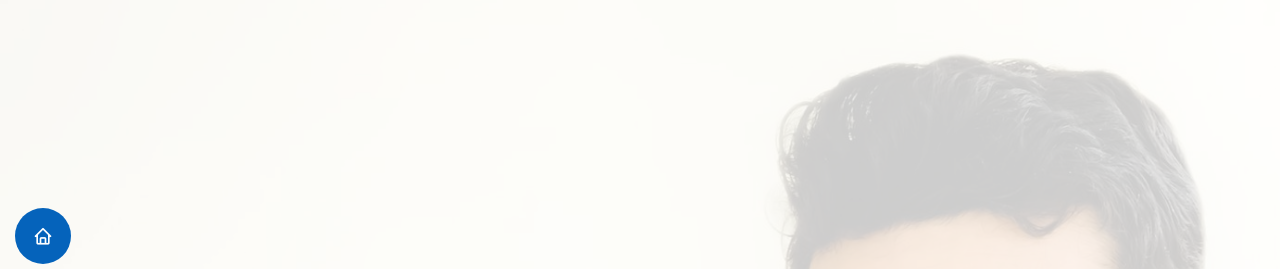
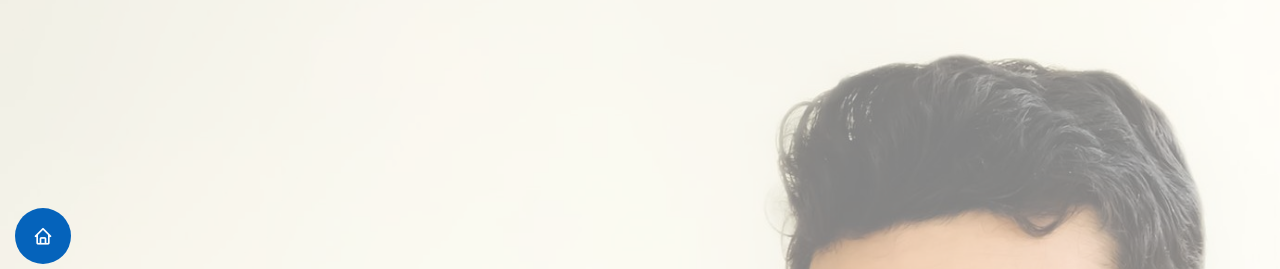
Before and after one commit to shintoanto/Shinto_single_page_personal_websie, a plain HTML site: page index.html in a window 1280 px wide. Shown: the top 269 px of the page. Drawn offline with nearby package versions, Linux system fonts and the light colour scheme.

Commit message:
personal website

```diff
--- a/assets/css/style.css
+++ b/assets/css/style.css
@@ -311,7 +311,7 @@ h6 {
 
 #hero:before {
     content: "";
-    background: rgba(255, 255, 255, 0.8);
+    background: rgba(255, 255, 255, 0.514);
     position: absolute;
     bottom: 0;
     top: 0;
```
